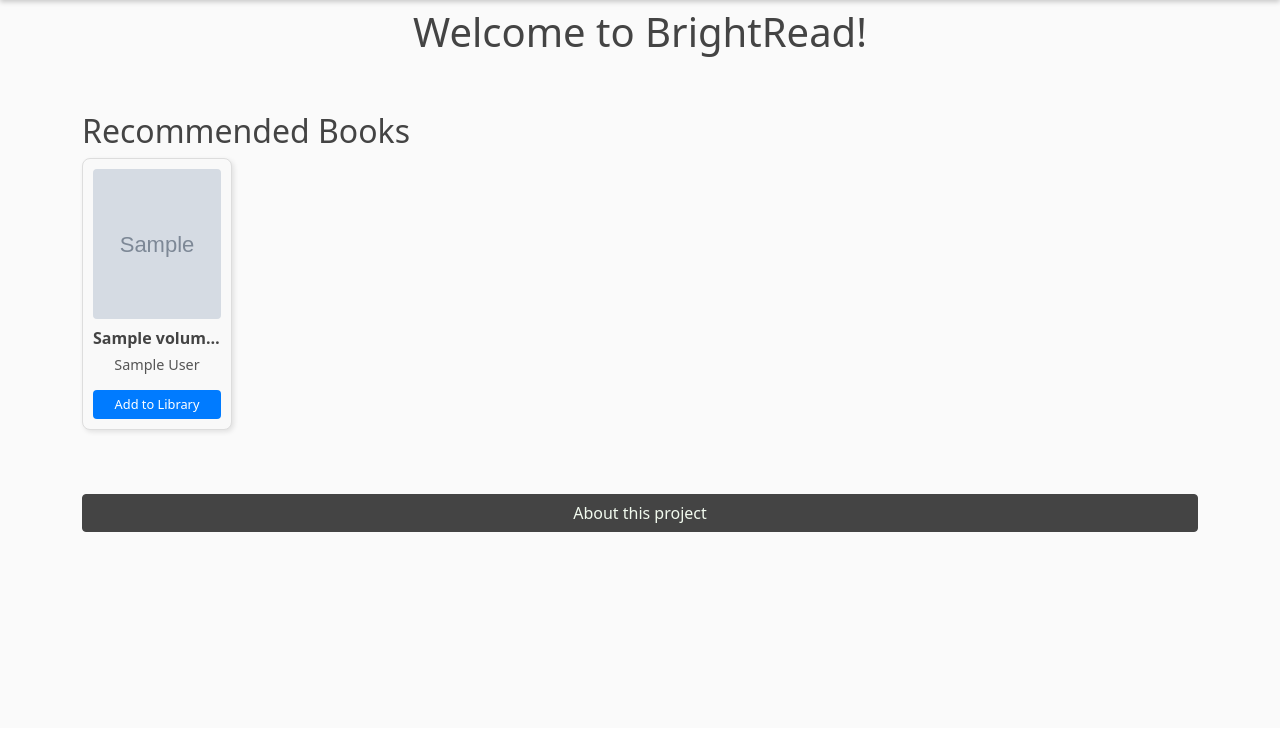
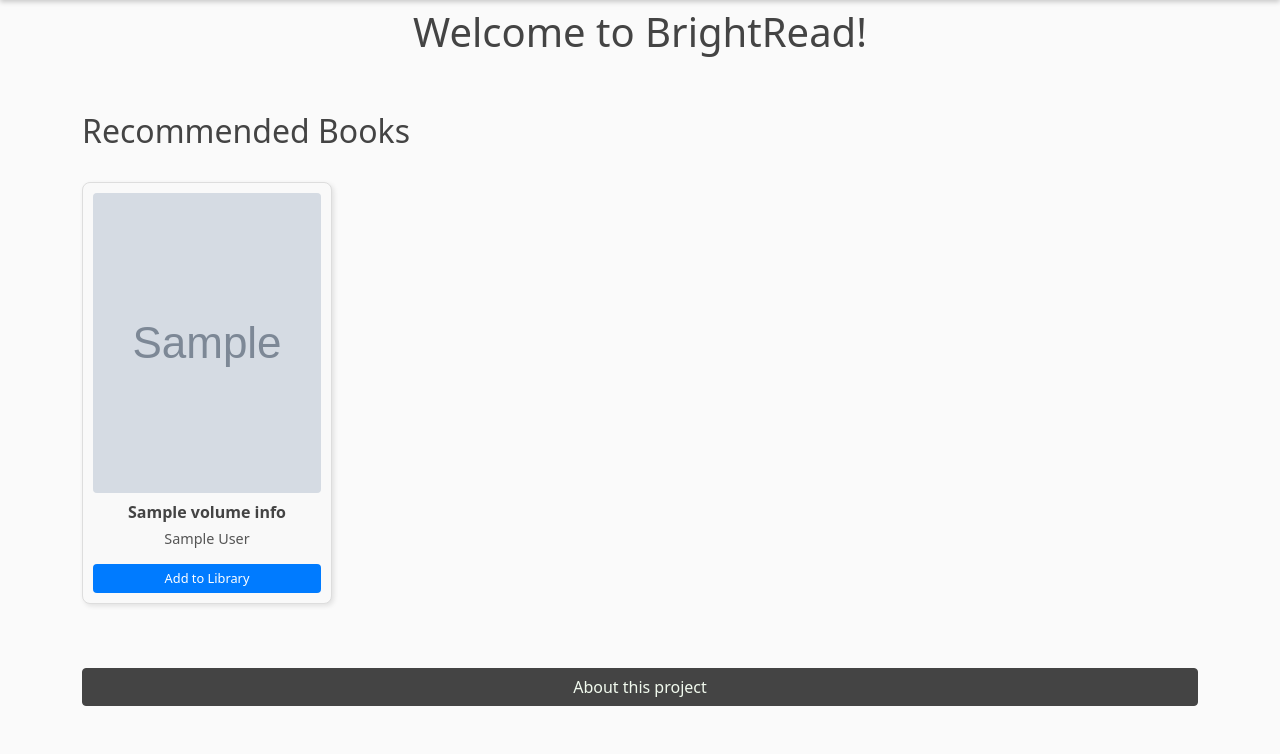
Before and after one commit to Mad4025/Books-api-, a Flask app: template templates/index.html in a window 1280 px wide. Shown: the part 72-826 px from the top of the page. Before the commit the page ends 604 px from the top, so only its background shows below. Run offline with Flask 3, Linux system fonts and the light colour scheme; the visitor is signed in with stand-in values (Sample User, id 1); the template is opened without the code that fills it: most values are stand-ins (such as "Sample title", 1, 10 or a date in 2020); grey boxes marked "Sample" are stand-in pictures; parts of the project's set-up code (start-up, migrations or seed data) failed here and were passed over.

Commit message:
Version 0.4.1 Random recommended books
"Seaches" for books with a random letter from the alphabet. Still pretty bad and not individualized, but it's an improvement

```diff
--- a/app.py
+++ b/app.py
@@ -5,6 +5,7 @@ from authlib.integrations.flask_client import OAuth
 import os
 from dotenv import load_dotenv
 from flask_sqlalchemy import SQLAlchemy
+import random
 
 load_dotenv()
 
@@ -45,19 +46,23 @@ google = oauth.register("myApp",
     server_metadata_url='https://accounts.google.com/.well-known/openid-configuration',  # Important for OIDC
 )
 
-
 @app.route('/', methods=['GET', 'POST'])
 def index():
     user_admin = session.get('user_admin', False)
     profile_pic = session.get('profile_pic')
     name = session.get('name')
 
+    books = []
     try:
-        query = 'a'
+        recommended_books_query = 'abcdefghijklmnopqrstuvwxyz'
+        recommended_books_query_char = random.choice(recommended_books_query)
+        query = recommended_books_query_char
         url = 'https://www.googleapis.com/books/v1/volumes'
-        params = {'q': query, 'maxResults': 10}
+
+        params = {'q': query, 'maxResults': 20}
         response = requests.get(url, params=params)
         books = response.json().get('items', [])
+
     except Exception as e:
         print(f"Error fetching books: {e}")
         books = []
--- a/static/css/index.css
+++ b/static/css/index.css
@@ -120,7 +120,7 @@ body {
     }
 
     .book-card {
-        width: 150px; /* Set the width of each card */
+        width: 250px; /* Set the width of each card */
         border: 1px solid #ddd;
         border-radius: 8px;
         overflow: hidden;
@@ -135,7 +135,7 @@ body {
 
     .book-card img {
         width: 100%;
-        height: 150px;
+        height: 300px;
         border-radius: 4px;
         object-fit: cover;
     }
@@ -166,7 +166,7 @@ body {
         text-overflow: ellipsis;
     }
 
-    .add-button {
+    .add-button, .remove-book {
         background-color: #007bff;
         color: white;
         border: none;
@@ -177,7 +177,7 @@ body {
         margin-top: 5px;
     }
 
-    .add-button:hover {
+    .add-button:hover, .remove-book:hover {
         background-color: #0056b3;
     }
 
--- a/templates/index.html
+++ b/templates/index.html
@@ -7,7 +7,7 @@
 <br><br>
 <ul class="no_style_type">
     {% if books %}
-        <h2>Recommended Books</h2>
+        <h2>Recommended Books</h2><br>
         <div class="book-container">
             {% for book in books %}
                 <li>
--- a/templates/pages/admin.html
+++ b/templates/pages/admin.html
@@ -5,7 +5,7 @@
 {% endblock headline %}
 
 {% block content %}
-        <div class="content-section" style="text-align: center;">
+        <div class="content-section">
                 <p>Total users: {{ user_count }}</p>
         </div>
 {% endblock content %}
```
